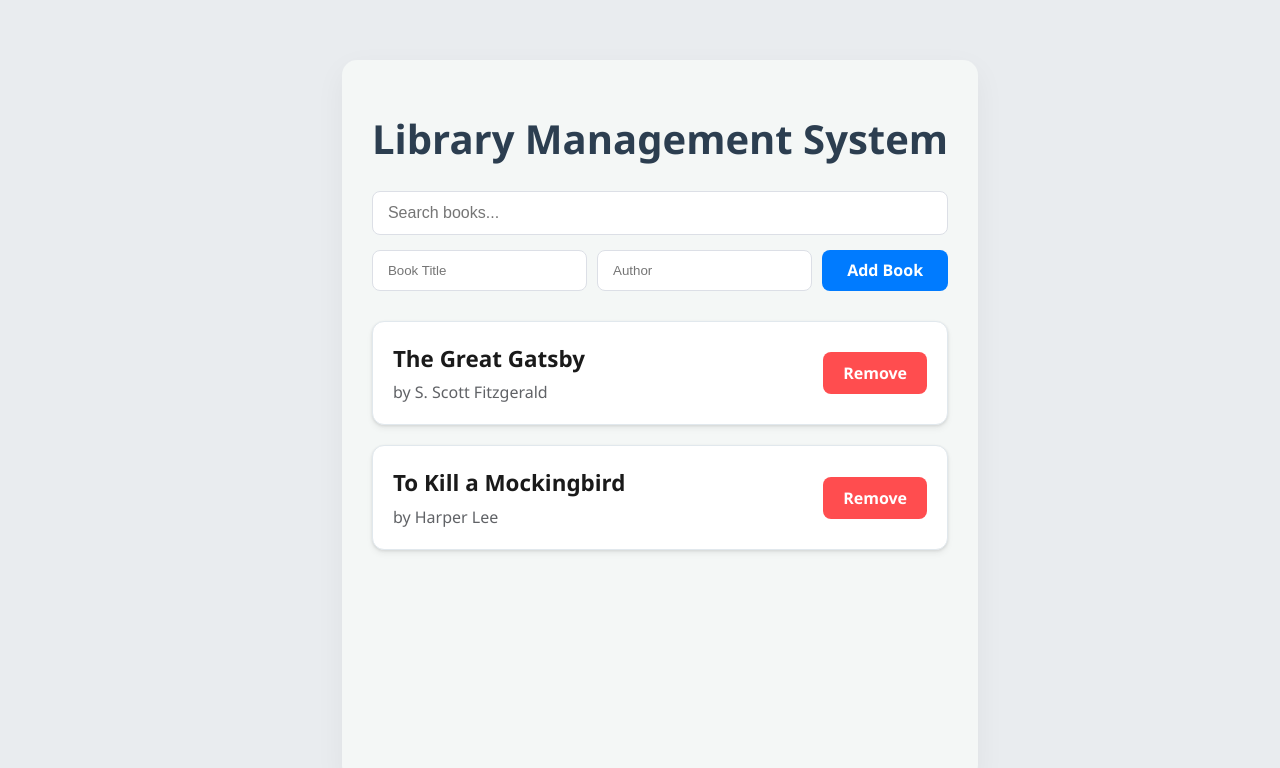
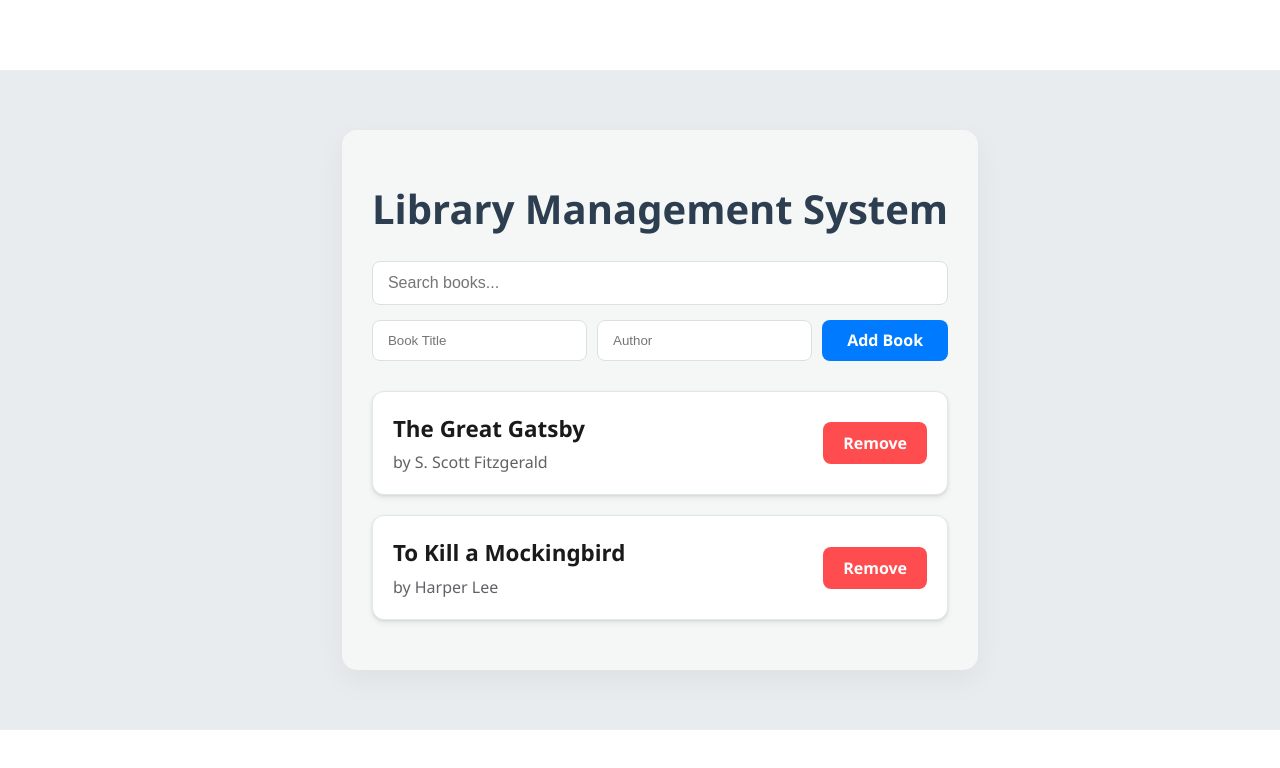
Before and after one commit to Litesh-Goyal/exp__3.2, a React (Vite) app: page / in a window 1280 px wide. Shown: the top 768 px of the page. Built offline with nearby package versions, Linux system fonts and the light colour scheme.

Commit message:
Comment out minHeight in App component styles
Comment out the minHeight style property in App component.

```diff
--- a/src/App.jsx
+++ b/src/App.jsx
@@ -3,7 +3,7 @@ function App() {
   return (
     <div style={{
       backgroundColor: '#e9ecef',
-      minHeight: '100vh',
+      // minHeight: '100vh',
       width: '100vw',
       margin: 0,
       padding: '20px',
```
